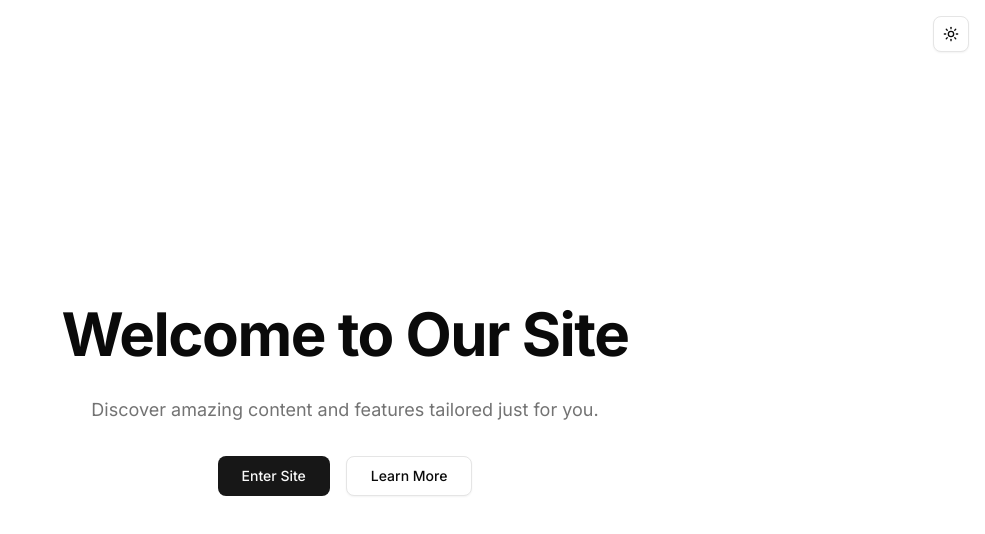
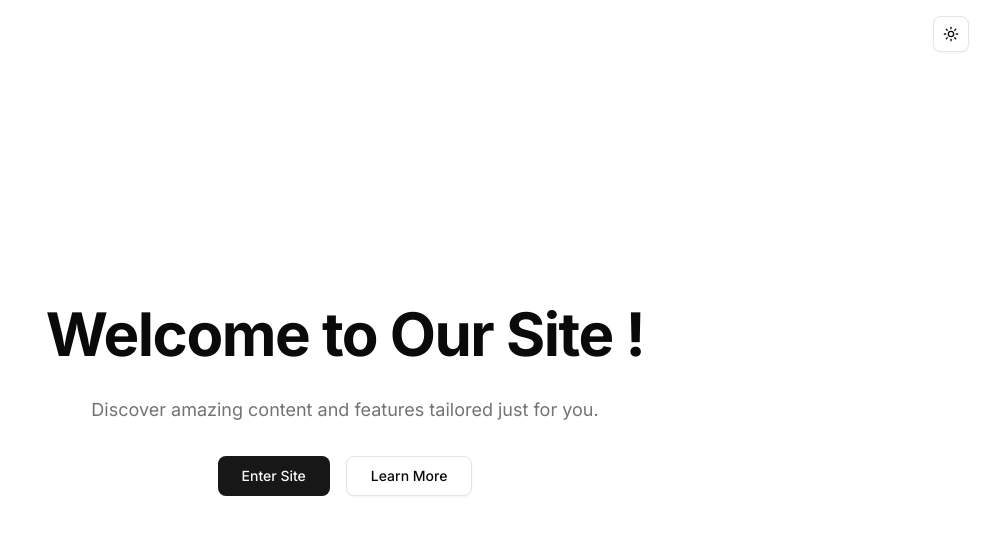
Before and after one commit to saucey/playground, a Next.js app: page / in a window 1280 px wide. Shown: the top 534 px of the page, without its empty margins (295-1280 px from the left). Built offline with nearby package versions, Linux system fonts and the light colour scheme.

Commit message:
styles added

```diff
--- a/src/app/page.tsx
+++ b/src/app/page.tsx
@@ -11,7 +11,7 @@ export default function WelcomePage() {
 
       <div className="flex flex-col items-center justify-center space-y-8 text-center px-4">
         <h1 className="text-4xl font-bold tracking-tight sm:text-5xl md:text-6xl">
-          Welcome to Our Site
+          Welcome to Our Site !
         </h1>
 
         <p className="max-w-prose text-lg text-muted-foreground">
```
